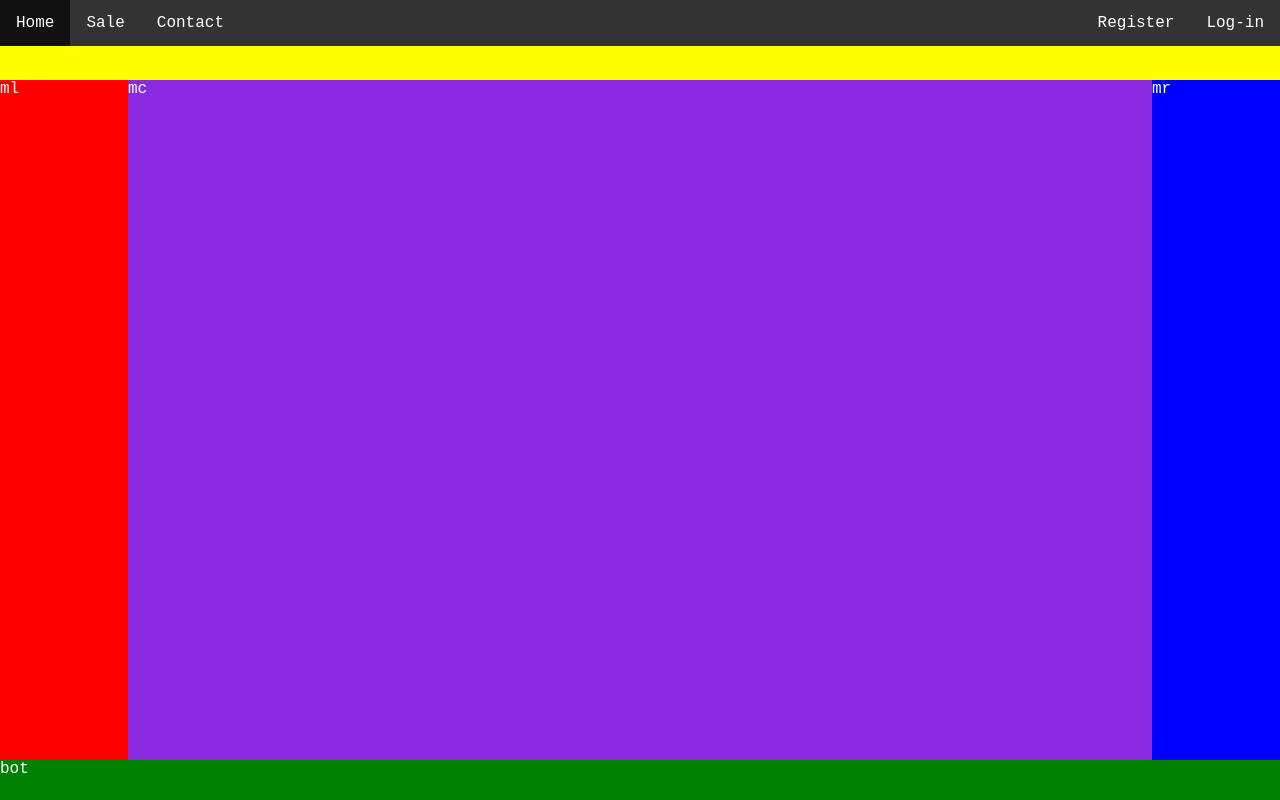
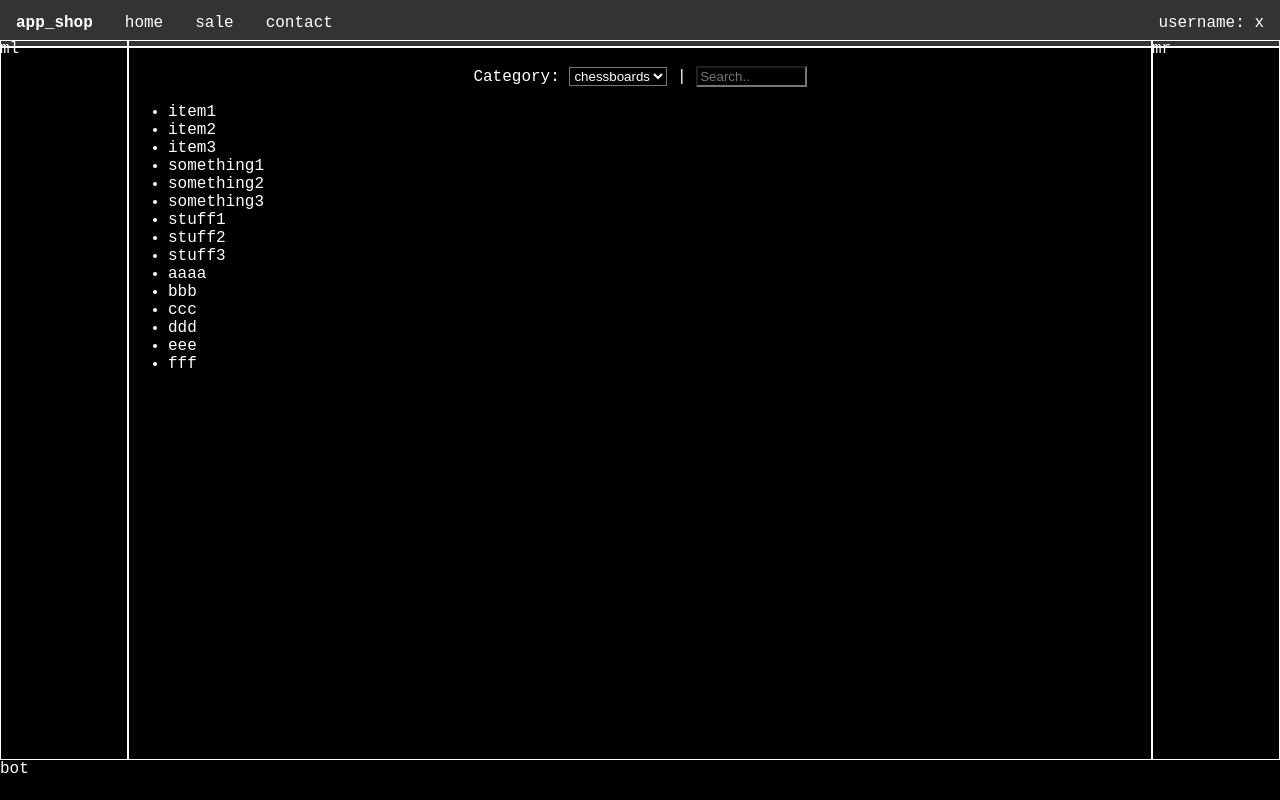
Before and after one commit to p-tecza/PAMiW, a Flask app: template srv/templates/index.html in a window 1280 px wide. Run offline with Flask 2, Linux system fonts and the light colour scheme; the template is opened without the code that fills it: most values are stand-ins (such as "Sample title", 1, 10 or a date in 2020).

Commit message:
onchange

```diff
--- a/srv/application.py
+++ b/srv/application.py
@@ -12,17 +12,35 @@ def main_page():
     password = request.form["pass"]
 
     if password=="password" and name=="user":
-        return render_template("mainpage.html", name_pass=name)
+        return render_template("index.html", name_pass=name)
     else:
         return "Wrong name/pass", 400
+
+
+@app.route("/login_form", methods=["GET"])
+def login_test():
+    return "display_login_form", 200
+
+
+@app.route("/products_file", methods=["GET"])
+def fetch_products():
+    f=open("products.txt","r")
+    content=f.read()
+    return content, 200
 
 @app.route("/simple_text", methods=["GET","POST"])
 def test():
     return "<h1>works for me</h1>", 200
 
-@app.route("/index", methods=["GET"])
+@app.route("/index", methods=["POST", "GET"])
 def index():
-    return render_template("index.html")
+
+    if request.method=="POST":
+        login = request.form["login"]
+        password = request.form["pass"]
+        return render_template("index.html", username=login, greet="user: ")
+    else:
+        return render_template("index.html")
 
 if __name__=="__main__":
-    app.run()
+    app.run(host="0.0.0.0", port=5000)
--- /dev/null
+++ b/srv/products.txt
@@ -0,0 +1,15 @@
+item1
+item2
+item3
+something1
+something2
+something3
+stuff1
+stuff2
+stuff3
+aaaa
+bbb
+ccc
+ddd
+eee
+fff
--- a/srv/static/styles/main_style.css
+++ b/srv/static/styles/main_style.css
@@ -13,42 +13,49 @@ body{
 }
 
 #top_section{
-    background-color:yellow;
+    /* background-color:yellow; */
     width:100%;
-    height:10%;
+    height:5%;
 }
 
 #middle_section{
-    background-color: white;
+    /* background-color: white; */
     width:100%;
-    height:85%;
+    height:90%;
+    /* border-top:2px solid white; */
 }
 
 #bottom_section{
-    background-color:green;
+    /* background-color:green; */
     width:100%;
     height:5%;
 }
 
 #middle_left_section{
-    background-color:red;
+    /* background-color:red; */
     height:100%;
     width:10%;
     float:left;
+    outline:1px solid white;
+    outline-offset: -1px;
 }
 
 #middle_center_section{
-    background-color: blueviolet;
+    /* background-color: blueviolet; */
     height:100%;
     width:80%;
     float:left;
+    outline:1px solid white;
+    outline-offset: -1px;
 }
 
 #middle_right_section{
-    background-color:blue;
+    /* background-color:blue; */
     height:100%;
     width:10%;
     float:left;
+    outline:1px solid white;
+    outline-offset: -1px;
 }
 
 ul.nav{
@@ -57,13 +64,15 @@ ul.nav{
     padding: 0;
     overflow: hidden;
     background-color: #333;
+    border-bottom:2px solid white;
+    text-align:center;
 }
 
-li{
+li.top_a{
     float: left;
 }
 
-li a{
+li a.menu{
     display: block;
     color: white;
     text-align: center;
@@ -71,6 +80,31 @@ li a{
     text-decoration: none;
 }
 
-li a:hover{
+li a.app_name{
+    display: block;
+    color: white;
+    text-align: center;
+    padding: 14px 16px;
+    font-weight: bold;
+}
+
+li a.menu:hover{
     background-color: #111;
+    cursor: pointer;
 }
+
+.search{
+    text-align:center;
+    margin-top:2.5%;
+}
+
+option, select{
+    background-color:black;
+    color:white;
+}
+
+input.search_input{
+    width:10%;
+    background-color:black;
+    color:white;
+}
--- a/srv/templates/index.html
+++ b/srv/templates/index.html
@@ -4,16 +4,95 @@
     <title>App Log-in</title>
     <link rel= "stylesheet" type= "text/css" href= "{{ url_for('static',filename='styles/main_style.css') }}">
     <!--<script src="/static/scripts/login.js"></script>!-->
+    <script>
+
+        /* function onLoginClick(){
+            displayLoginForm();
+            loginAsync();
+        }
+
+        */
+
+        /* function displayLoginForm(){
+            document.getElementById("center_nav_text").innerHTML =
+            "<form id='login_form' method='post'>name: <input type='text' name='login'>"+
+            "pass: <input type='password' name='pass'><input type='submit' value='>' id='login_btn' onclick='loginAsync()''></form>";
+        } */
+
+        products_arr=[];
+
+        function readTextFile(file)
+        {
+            var rawFile = new XMLHttpRequest();
+            var it=0;
+
+            rawFile.onreadystatechange = function ()
+            {
+                if(rawFile.readyState === 4)
+                {
+                    if(rawFile.status === 200 || rawFile.status == 0)
+                    {
+                        var allText = rawFile.responseText;
+                        var pr="";
+                        for(var x=0;x<allText.length;x++){
+
+                            if(allText.charAt(x)=='\n'){
+                                products_arr[it]=pr;
+                                document.getElementById("av_products").innerHTML+="<li>"+pr+"</li>";
+                                pr="";
+                                it++;
+                                continue;
+                            }
+                            var pr=pr+allText.charAt(x);
+                        }
+                        products_arr[it]=pr;
+                        document.getElementById("av_products").innerHTML+="<li>"+pr+"</li>";
+                        console.log(products_arr);
+                        //alert(allText);
+                    }
+                }
+            }
+            rawFile.open("GET", "products_file");
+            rawFile.send();
+        }
+
+        function changeProductContent(){
+            var searchVal=document.getElementById("search_product").value;
+            document.getElementById("av_products").innerHTML="";
+
+            for(var i=0;i<products_arr.length;i++){
+                if((products_arr[i]).includes(searchVal)){
+                    document.getElementById("av_products").innerHTML+="<li>"+products_arr[i]+"</li>";
+                }
+            }
+
+
+            console.log(arraycontainsturtles);
+        }
+
+        readTextFile("products.txt");
+
+        function ajaxFunc(){
+            const xhttp = new XMLHttpRequest();
+            xhttp.onload = function() {
+            document.getElementById("register_nav").style.display="none";
+            console.log("loginasync");
+        }
+        xhttp.open("GET", "login_form");
+        xhttp.send();
+        }
+
+    </script>
 </head>
 <body>
 
     <div id="top_section">
         <ul class="nav">
-            <li><a href="#home">Home</a></li>
-            <li><a href="#news">Sale</a></li>
-            <li><a href="#contact">Contact</a></li>
-            <li style="float:right"><a class="active" href="#about">Log-in</a></li>
-            <li style="float:right"><a class="active" href="#about">Register</a></li>
+            <li class="top_a"><a class="app_name">app_shop</a></li>
+            <li class="top_a"><a href="#home" class="menu">home</a></li>
+            <li class="top_a"><a href="#news" class="menu">sale</a></li>
+            <li class="top_a"><a href="#contact" class="menu">contact</a></li>
+            <li class="top_a" style="float:right"><a class="menu">username: {{name_pass}}</a></a></li>
           </ul>
     </div>
 
@@ -23,7 +102,23 @@
         </div>
 
         <div id="middle_center_section">
-            mc
+            <div class="search">
+                Category: <select>
+                    <option value="0">chessboards</option>
+                    <option value="1">accesories</option>
+                    <option value="2">books</option>
+                    <option value="3">clothes</option>
+                </select>
+                 | <input type="text" placeholder="Search.." class="search_input" onchange="changeProductContent()" id="search_product">
+              </div>
+
+              <div class="products">
+                <ul id="av_products">
+
+                </ul>
+
+              </div>
+
         </div>
 
         <div id="middle_right_section">
--- a/srv/templates/login.html
+++ b/srv/templates/login.html
@@ -17,9 +17,11 @@
             <tr><td colspan="2"><input name="submit" type="submit" value="log-in" id="login_button" class="login_btn"></td></tr>
         </table>
     </form>
-
 </div>
 
+<div class="register_center">
+    No account? <a class="register">Register.</a>
+</div>
 
 
 
--- a/srv/templates/mainpage.html
+++ b/srv/templates/mainpage.html
@@ -20,8 +20,6 @@ xhttp.send();
 
         }
 
-
-
     </script>
 </head>
 <body>
```
Also changed, not shown: srv/static/styles/style.css (+17 -0 lines). Lines whose indentation alone changed are shown as unchanged.
